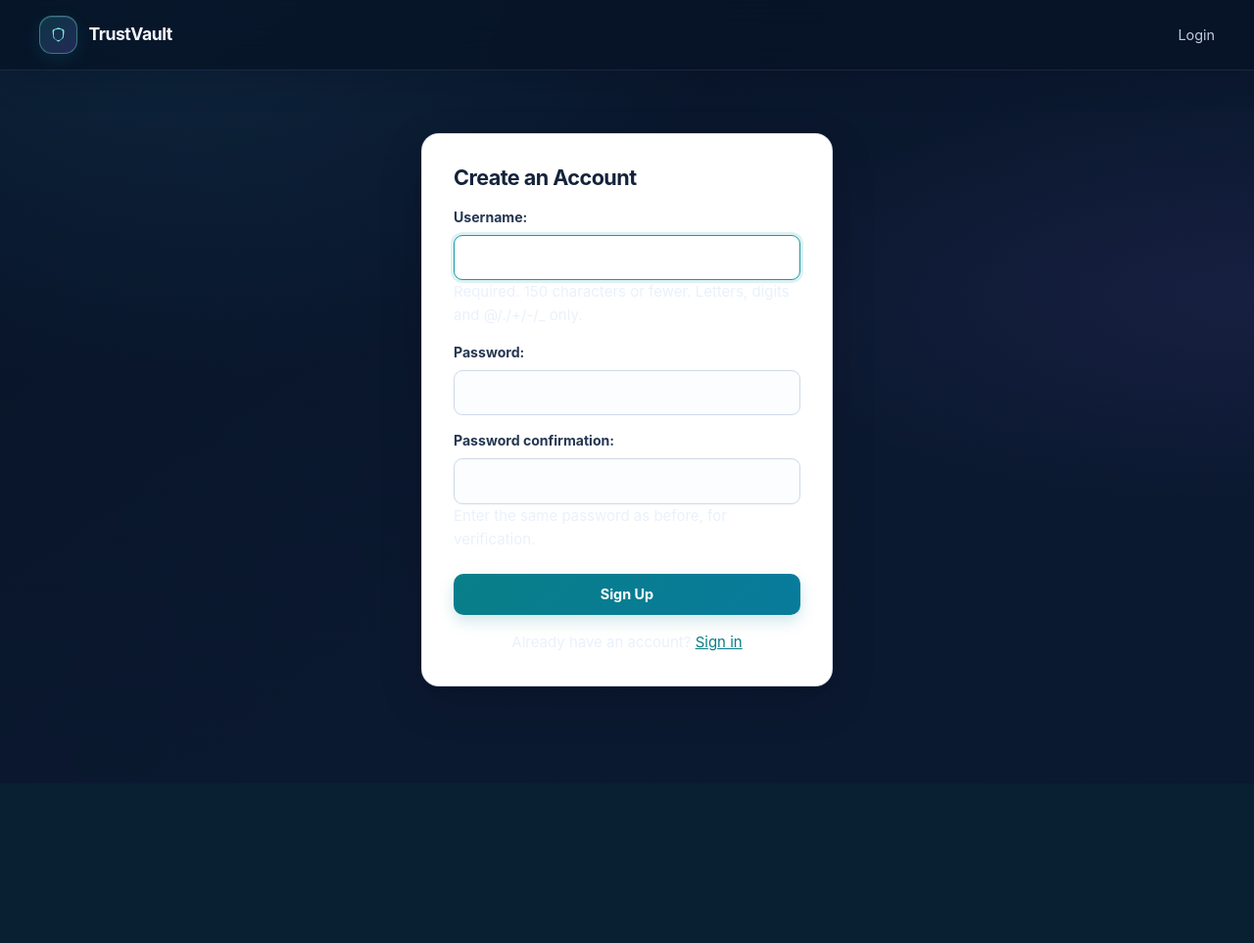
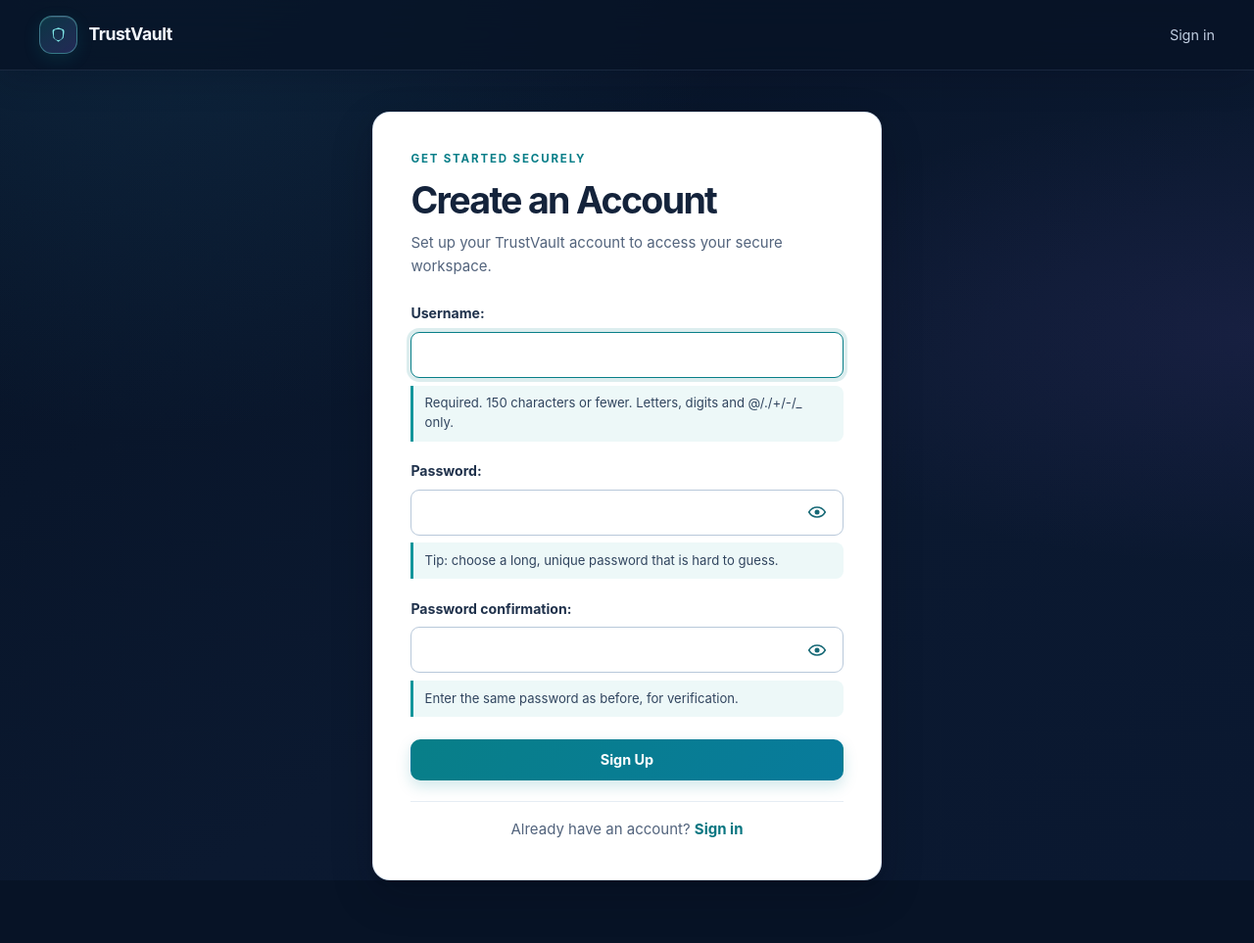
Before and after one commit to khursheed-ahamed/trustvault, a Django app: page /signup/ in a window 1280 px wide. Shown: the whole page at 98% size. Before the commit the page ends 701 px from the top, so only its background shows below. Run offline with Django 5.2, Linux system fonts and the light colour scheme.

Commit message:
Polish password visibility and sign-in labels
Co-authored-by: Copilot <223556219+Copilot@users.noreply.github.com>

```diff
--- a/accounts/templates/accounts/signup.html
+++ b/accounts/templates/accounts/signup.html
@@ -1,13 +1,59 @@
 {% extends "base.html" %}
 {% block title %}Sign Up — TrustVault{% endblock %}
 {% block content %}
-<div class="card" style="max-width:420px;margin:4rem auto;">
-  <h2 style="margin-bottom:1rem;">Create an Account</h2>
-  <form method="post">
+<section class="card signup-card">
+  <p class="eyebrow signup-eyebrow">Get started securely</p>
+  <h1>Create an Account</h1>
+  <p class="signup-intro">Set up your TrustVault account to access your secure workspace.</p>
+
+  {% if form.non_field_errors %}
+    <div class="alert alert-error" role="alert">{{ form.non_field_errors }}</div>
+  {% endif %}
+
+  <form method="post" class="signup-form">
     {% csrf_token %}
-    {{ form.as_p }}
-    <button type="submit" class="btn" style="width:100%;margin-top:.5rem;">Sign Up</button>
+    <div class="form-group">
+      {{ form.username.label_tag }}
+      {{ form.username }}
+      {% if form.username.help_text %}
+        <div class="signup-field-help">{{ form.username.help_text }}</div>
+      {% endif %}
+      {{ form.username.errors }}
+    </div>
+    <div class="form-group">
+      {{ form.password1.label_tag }}
+      <div class="password-input-wrap">
+        {{ form.password1 }}
+        <button type="button" class="password-toggle" data-password-toggle aria-controls="{{ form.password1.id_for_label }}" aria-label="Show password" aria-pressed="false">
+          <svg viewBox="0 0 24 24" aria-hidden="true" focusable="false">
+            <path class="eye-shape" d="M2 12s3.6-6 10-6 10 6 10 6-3.6 6-10 6S2 12 2 12Z"></path>
+            <circle class="eye-pupil" cx="12" cy="12" r="3"></circle>
+            <path class="eye-slash" d="M4 4l16 16"></path>
+          </svg>
+        </button>
+      </div>
+      <div class="signup-field-help">Tip: choose a long, unique password that is hard to guess.</div>
+      {{ form.password1.errors }}
+    </div>
+    <div class="form-group">
+      {{ form.password2.label_tag }}
+      <div class="password-input-wrap">
+        {{ form.password2 }}
+        <button type="button" class="password-toggle" data-password-toggle aria-controls="{{ form.password2.id_for_label }}" aria-label="Show password" aria-pressed="false">
+          <svg viewBox="0 0 24 24" aria-hidden="true" focusable="false">
+            <path class="eye-shape" d="M2 12s3.6-6 10-6 10 6 10 6-3.6 6-10 6S2 12 2 12Z"></path>
+            <circle class="eye-pupil" cx="12" cy="12" r="3"></circle>
+            <path class="eye-slash" d="M4 4l16 16"></path>
+          </svg>
+        </button>
+      </div>
+      {% if form.password2.help_text %}
+        <div class="signup-field-help">{{ form.password2.help_text }}</div>
+      {% endif %}
+      {{ form.password2.errors }}
+    </div>
+    <button type="submit" class="btn signup-submit">Sign Up</button>
   </form>
-  <p style="margin-top:1rem;text-align:center;">Already have an account? <a href="{% url 'accounts:login' %}">Sign in</a></p>
-</div>
+  <p class="signup-footer">Already have an account? <a href="{% url 'accounts:login' %}">Sign in</a></p>
+</section>
 {% endblock %}
--- a/static/css/style.css
+++ b/static/css/style.css
@@ -395,6 +395,47 @@ tbody tr:last-child td { border-bottom: 0; }
 .login-signup a:hover { text-decoration: underline; }
 .login-privacy { margin: 1.7rem 0 0; padding-top: 1.1rem; border-top: 1px solid rgba(181, 201, 229, .15); color: #92a5be; font-size: .78rem; text-align: center; }
 
+.signup-card { width: min(100%, 520px); margin: 1rem auto; padding: clamp(1.4rem, 4vw, 2.4rem); }
+.signup-card h1 { margin-bottom: .55rem; font-size: clamp(1.85rem, 5vw, 2.35rem); }
+.signup-eyebrow { color: #087e88; }
+.signup-intro { margin-bottom: 1.6rem; color: #53647d; }
+.signup-form .form-group { margin-bottom: 1.2rem; }
+.signup-form label { margin-bottom: .45rem; color: #20324c; }
+.signup-form input[type="text"], .signup-form input[type="password"] { min-height: 47px; border-color: #b8c8da; color: #14233b; background: #fff; }
+.signup-form input:focus { border-color: #087f88; box-shadow: 0 0 0 4px rgba(8, 127, 136, .14); }
+.signup-field-help { margin-top: .48rem; padding: .55rem .7rem; border-left: 3px solid #13969b; border-radius: 0 8px 8px 0; color: #31455f; background: #edf8f8; font-size: .82rem; line-height: 1.5; }
+.signup-form .errorlist { margin-top: .45rem; padding: .5rem .7rem; border: 1px solid #f0c3ca; border-radius: 8px; color: #8e2635; background: #fff1f2; }
+.signup-submit { width: 100%; margin-top: .2rem; }
+.signup-footer { margin: 1.35rem 0 0; padding-top: 1rem; border-top: 1px solid #e6edf4; color: #53647d; text-align: center; }
+.signup-footer a { color: #087681; font-weight: 700; text-decoration: none; }
+.signup-footer a:hover { text-decoration: underline; }
+
+.password-input-wrap { position: relative; }
+.password-input-wrap input[type="password"], .password-input-wrap input[type="text"] { padding-right: 4.5rem; }
+.password-toggle {
+  position: absolute;
+  top: 50%;
+  right: .55rem;
+  display: grid;
+  width: 2.25rem;
+  height: 2.25rem;
+  place-items: center;
+  transform: translateY(-50%);
+  border: 0;
+  border-radius: 50%;
+  color: #176976;
+  background: transparent;
+  cursor: pointer;
+}
+.password-toggle svg { width: 1.25rem; height: 1.25rem; fill: none; stroke: currentColor; stroke-linecap: round; stroke-linejoin: round; stroke-width: 1.8; }
+.password-toggle .eye-pupil { fill: currentColor; stroke: none; }
+.password-toggle .eye-slash { display: none; }
+.password-toggle[aria-pressed="true"] .eye-slash { display: block; }
+.password-toggle:hover { color: #0b5967; background: #e8f6f6; }
+.password-toggle:focus-visible { outline: 3px solid rgba(64, 200, 219, .7); outline-offset: 2px; }
+.login-form .password-toggle { color: #a9e9e8; }
+.login-form .password-toggle:hover { color: #e5ffff; background: #173753; }
+
 @media (max-width: 920px) {
   header { align-items: flex-start; }
   header nav { gap: .45rem .85rem; }
@@ -439,6 +480,7 @@ tbody tr:last-child td { border-bottom: 0; }
   .feature-item h2 { font-size: .7rem; }
   .feature-item p { font-size: .64rem; }
   .login-form-panel { padding: 1.7rem 1.4rem 2rem; }
+  .signup-card { margin: 0 auto; }
 }
 
 @media (max-width: 420px) {
--- /dev/null
+++ b/static/js/password-toggle.js
@@ -0,0 +1,15 @@
+document.addEventListener("click", (event) => {
+  if (!(event.target instanceof Element)) return;
+  const button = event.target.closest("[data-password-toggle]");
+  if (!button) return;
+
+  const input = document.getElementById(button.getAttribute("aria-controls"));
+  if (!(input instanceof HTMLInputElement)) {
+    throw new Error("Password visibility control is missing its input.");
+  }
+
+  const shouldShow = input.type === "password";
+  input.type = shouldShow ? "text" : "password";
+  button.setAttribute("aria-pressed", String(shouldShow));
+  button.setAttribute("aria-label", `${shouldShow ? "Hide" : "Show"} password`);
+});
--- a/templates/base.html
+++ b/templates/base.html
@@ -15,7 +15,7 @@
     </a>
     <nav>
       {% if user.is_authenticated %}
-        <span class="user-info">Logged in as <strong>{{ user.username }}</strong> ({{ user.role }})</span>
+        <span class="user-info">Signed in as <strong>{{ user.username }}</strong> ({{ user.role }})</span>
         <a href="{% url 'document_dashboard' %}">Dashboard</a>
         {% if user.role == "OWNER" %}
           <a href="{% url 'document_upload' %}">Upload Document</a>
@@ -31,7 +31,9 @@
           <button type="submit" class="nav-btn-logout">Logout</button>
         </form>
       {% else %}
-        <a href="{% url 'login' %}">Login</a>
+        {% if request.resolver_match.url_name != "login" %}
+          <a href="{% url 'login' %}">Sign in</a>
+        {% endif %}
       {% endif %}
     </nav>
   </header>
@@ -43,5 +45,6 @@
     {% endif %}
     {% block content %}{% endblock %}
   </main>
+  <script src="{% static 'js/password-toggle.js' %}" defer></script>
 </body>
 </html>
```
Also changed, not shown: templates/accounts/login.html (+10 -1 lines).
